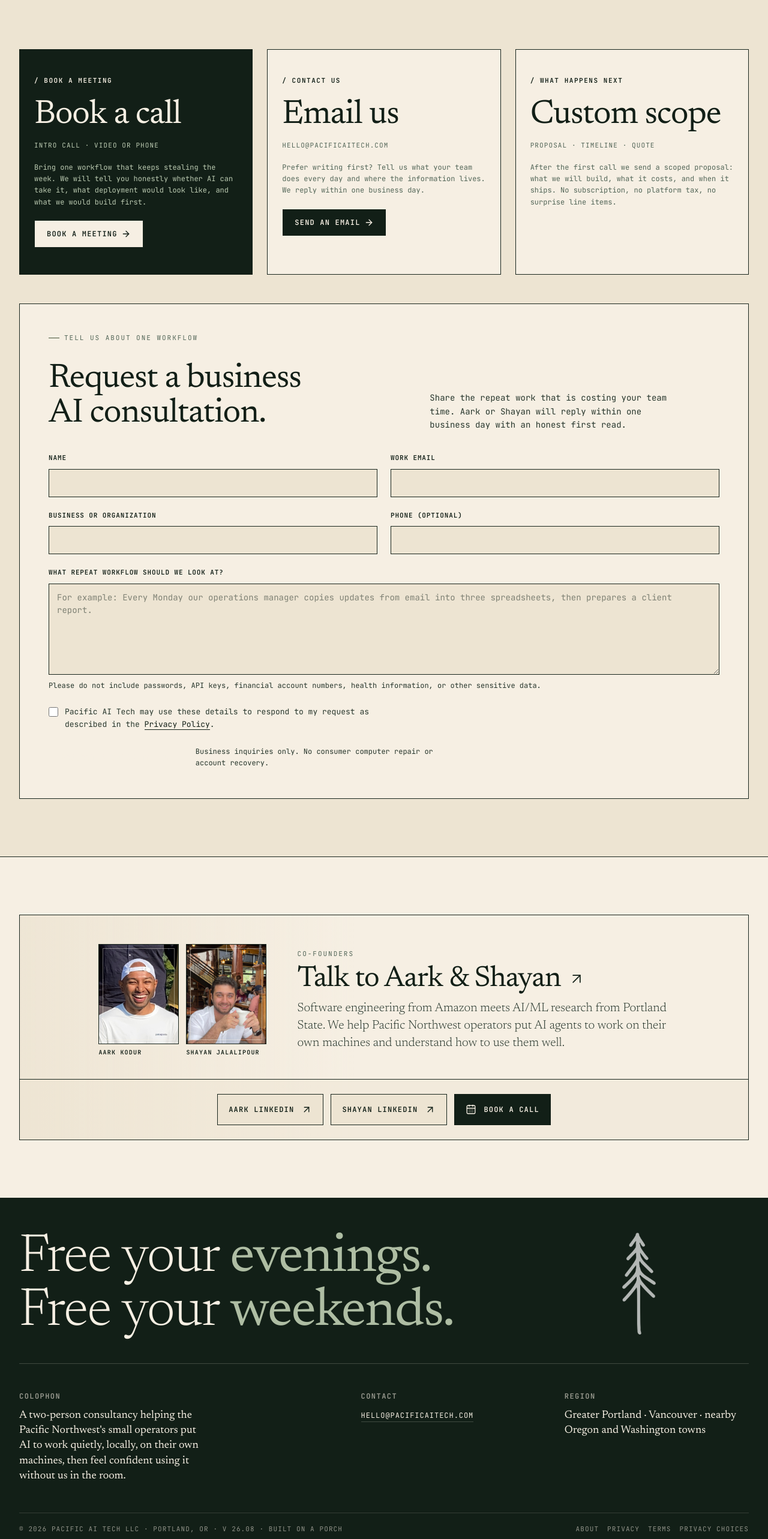
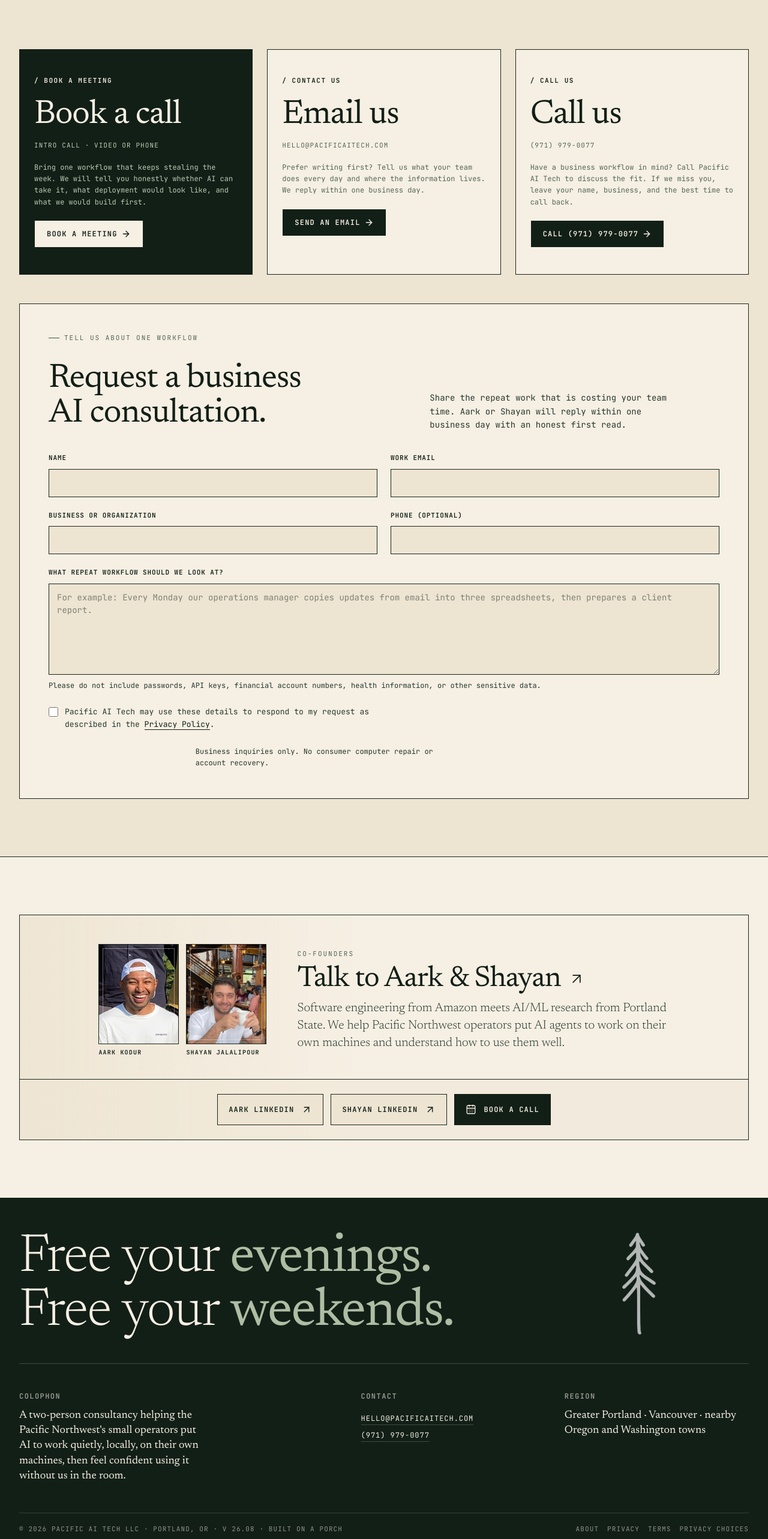
Before and after one commit to itsaark/pacific-ai-tech, a Next.js app: page / in a window 1280 px wide. Shown: the part 5860-8426 px from the top of the page at 60% size. Built offline with nearby package versions, Linux system fonts and the light colour scheme; no server answers.

Commit message:
Add public business phone contact

```diff
--- a/src/app/about/page.tsx
+++ b/src/app/about/page.tsx
@@ -8,6 +8,8 @@
 import { Button } from "@/components/ui/button";
 import {
   bookingUrl,
+  businessPhoneDisplay,
+  businessPhoneHref,
   businessId,
   contactEmail,
   siteUrl,
@@ -233,8 +235,9 @@
             </Button>
           </div>
           <p>
-            Prefer email? Write to{" "}
-            <a href={`mailto:${contactEmail}`}>{contactEmail}</a>.
+            Prefer email or phone? Write to{" "}
+            <a href={`mailto:${contactEmail}`}>{contactEmail}</a> or call{" "}
+            <a href={businessPhoneHref}>{businessPhoneDisplay}</a>.
           </p>
         </div>
       </section>
--- a/src/app/globals.css
+++ b/src/app/globals.css
@@ -1766,6 +1766,13 @@
   min-width: 0;
 }
 
+.pat-foot-contact {
+  display: flex;
+  flex-direction: column;
+  align-items: flex-start;
+  gap: 8px;
+}
+
 .pat-foot-contact a {
   display: inline-flex;
   max-width: 100%;
--- a/src/app/page.tsx
+++ b/src/app/page.tsx
@@ -17,6 +17,9 @@
 import { caseStudies } from "@/lib/case-studies";
 import {
   bookingUrl,
+  businessPhone,
+  businessPhoneDisplay,
+  businessPhoneHref,
   businessId,
   contactEmail,
   greaterPortlandSchemaAreas,
@@ -114,10 +117,12 @@
     href: `mailto:${contactEmail}`,
   },
   {
-    title: "/ what happens next",
-    headline: "Custom scope",
-    meta: "Proposal · timeline · quote",
-    desc: "After the first call we send a scoped proposal: what we will build, what it costs, and when it ships. No subscription, no platform tax, no surprise line items.",
+    title: "/ call us",
+    headline: "Call us",
+    meta: businessPhoneDisplay,
+    desc: "Have a business workflow in mind? Call Pacific AI Tech to discuss the fit. If we miss you, leave your name, business, and the best time to call back.",
+    cta: `Call ${businessPhoneDisplay}`,
+    href: businessPhoneHref,
   },
 ];
 
@@ -143,6 +148,15 @@
       image: `${siteUrl}/pacific-ai-tech/img/roses.jpeg`,
       logo: `${siteUrl}/pacific-ai-tech/img/logo-pine-icon.png`,
       email: contactEmail,
+      telephone: businessPhone,
+      contactPoint: {
+        "@type": "ContactPoint",
+        contactType: "sales and customer service",
+        telephone: businessPhone,
+        email: contactEmail,
+        areaServed: "US",
+        availableLanguage: "English",
+      },
       foundingDate: "2025",
       address: {
         "@type": "PostalAddress",
--- a/src/app/portland-ai-consultant/page.tsx
+++ b/src/app/portland-ai-consultant/page.tsx
@@ -1,6 +1,6 @@
 import type { Metadata } from "next";
 import Link from "next/link";
-import { ArrowRight, CalendarDays, MapPin } from "lucide-react";
+import { ArrowRight, CalendarDays, MapPin, Phone } from "lucide-react";
 
 import { Badge } from "@/components/ui/badge";
 import { Button } from "@/components/ui/button";
@@ -17,7 +17,11 @@
 import { caseStudies } from "@/lib/case-studies";
 import {
   bookingUrl,
+  businessPhone,
+  businessPhoneDisplay,
+  businessPhoneHref,
   businessId,
+  contactEmail,
   greaterPortlandSchemaAreas,
   greaterPortlandServiceAreas,
   serviceDescription,
@@ -212,6 +216,30 @@
   "@context": "https://schema.org",
   "@graph": [
     {
+      "@type": "ProfessionalService",
+      "@id": businessId,
+      name: "Pacific AI Tech",
+      legalName: "Pacific AI Tech LLC",
+      url: `${siteUrl}/`,
+      telephone: businessPhone,
+      email: contactEmail,
+      address: {
+        "@type": "PostalAddress",
+        addressLocality: "Portland",
+        addressRegion: "OR",
+        addressCountry: "US",
+      },
+      areaServed: greaterPortlandSchemaAreas,
+      contactPoint: {
+        "@type": "ContactPoint",
+        contactType: "sales and customer service",
+        telephone: businessPhone,
+        email: contactEmail,
+        areaServed: "US",
+        availableLanguage: "English",
+      },
+    },
+    {
       "@type": "WebPage",
       "@id": `${siteUrl}/portland-ai-consultant#webpage`,
       url: `${siteUrl}/portland-ai-consultant`,
@@ -228,7 +256,7 @@
         "@type": "ImageObject",
         url: `${siteUrl}/pacific-ai-tech/img/bridge.jpeg`,
       },
-      dateModified: "2026-08-06",
+      dateModified: "2026-08-07",
       inLanguage: "en-US",
       citation: evidence.map((item) => item.href),
     },
@@ -355,13 +383,13 @@
                   Book a business AI consultation
                 </Button>
                 <Button
-                  render={<Link href="/#contact" />}
+                  render={<a href={businessPhoneHref} />}
                   nativeButton={false}
                   variant="outline"
                   className="pat-btn"
                 >
-                  Contact us
-                  <ArrowRight data-icon="inline-end" />
+                  <Phone data-icon="inline-start" />
+                  Call {businessPhoneDisplay}
                 </Button>
               </div>
             </div>
@@ -617,9 +645,10 @@
                 Tell us what your team repeats, where the information lives,
                 and what must remain human-approved. The booking calendar shows
                 current appointment availability immediately. If you prefer
-                email, include your business and workflow so a co-founder can
-                review the fit; the calendar is the clearest view of current
-                availability.
+                phone, call <a href={businessPhoneHref}>{businessPhoneDisplay}</a>.
+                If you prefer email, include your business and workflow so a
+                co-founder can review the fit; the calendar is the clearest view
+                of current availability.
               </p>
             </div>
             <Button
--- a/src/components/analytics/google-measurement-client.tsx
+++ b/src/components/analytics/google-measurement-client.tsx
@@ -7,6 +7,7 @@
   trackBookCallClick,
   trackEmailClick,
   trackLeadFormSubmit,
+  trackPhoneClick,
 } from "@/lib/analytics/google";
 
 declare global {
@@ -49,6 +50,8 @@
         trackBookCallClick({ placement, destination: href });
       } else if (href.startsWith("mailto:")) {
         trackEmailClick({ placement });
+      } else if (href.startsWith("tel:")) {
+        trackPhoneClick({ placement });
       }
     };
 
--- a/src/components/site-footer.tsx
+++ b/src/components/site-footer.tsx
@@ -2,7 +2,11 @@
 import Link from "next/link";
 import { PrivacyChoicesButton } from "@/components/analytics/consent-banner";
 import { Separator } from "@/components/ui/separator";
-import { contactEmail } from "@/lib/site";
+import {
+  businessPhoneDisplay,
+  businessPhoneHref,
+  contactEmail,
+} from "@/lib/site";
 
 export function SiteFooter() {
   return (
@@ -36,6 +40,7 @@
           <div className="pat-foot-contact">
             <h2>Contact</h2>
             <a href={`mailto:${contactEmail}`}>{contactEmail}</a>
+            <a href={businessPhoneHref}>{businessPhoneDisplay}</a>
           </div>
           <div className="pat-foot-region">
             <h2>Region</h2>
--- a/src/lib/analytics/google.ts
+++ b/src/lib/analytics/google.ts
@@ -34,6 +34,10 @@
   placement: ConversionPlacement;
 };
 
+export type PhoneClickParameters = {
+  placement: ConversionPlacement;
+};
+
 export type LeadFormSubmitParameters = {
   formId: string;
   formLocation?: string;
@@ -51,6 +55,7 @@
   book_call_click:
     process.env.NEXT_PUBLIC_GOOGLE_ADS_BOOK_CALL_SEND_TO?.trim(),
   email_click: process.env.NEXT_PUBLIC_GOOGLE_ADS_EMAIL_SEND_TO?.trim(),
+  phone_click: process.env.NEXT_PUBLIC_GOOGLE_ADS_PHONE_CLICK_SEND_TO?.trim(),
   lead_form_submit:
     process.env.NEXT_PUBLIC_GOOGLE_ADS_LEAD_FORM_SEND_TO?.trim(),
 } as const;
@@ -182,6 +187,12 @@
   });
 }
 
+export function trackPhoneClick(parameters: PhoneClickParameters) {
+  trackConversionEvent("phone_click", {
+    placement: parameters.placement,
+  });
+}
+
 export function trackLeadFormSubmit(parameters: LeadFormSubmitParameters) {
   trackConversionEvent("lead_form_submit", {
     form_id: parameters.formId,
--- a/src/lib/site.ts
+++ b/src/lib/site.ts
@@ -1,6 +1,9 @@
 export const siteUrl = "https://www.pacificaitech.com";
 export const bookingUrl = "https://calendar.app.google/4ye2LLZjAwpgNNxNA";
 export const contactEmail = "hello@pacificaitech.com";
+export const businessPhone = "+1-971-979-0077";
+export const businessPhoneDisplay = "(971) 979-0077";
+export const businessPhoneHref = "tel:+19719790077";
 
 export const businessId = `${siteUrl}/#business`;
 export const websiteId = `${siteUrl}/#website`;
```
Also changed, not shown: public/llms-full.txt, public/llms.txt, 3 other files (tests, documents, lock files or other folders).
